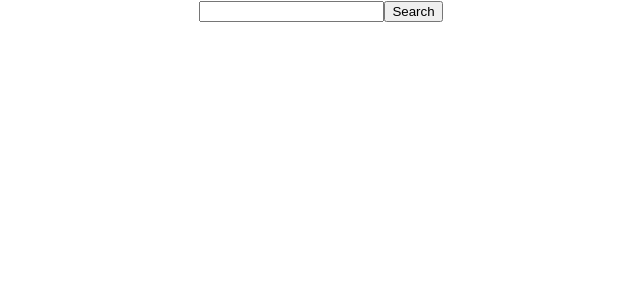
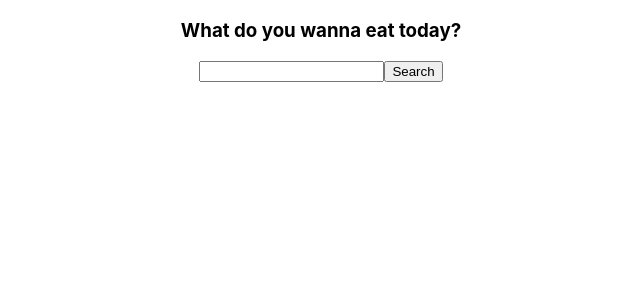
Before and after one commit to SilviaCabello/Recipes-App, a React (Create React App) app in the folder recipes/: page / in a window 1280 px wide. Shown: the top 300 px of the page, without its empty margins (319-959 px from the left). Built offline with nearby package versions, Linux system fonts and the light colour scheme.

Commit message:
add classnames to the form

```diff
--- a/recipes/src/App.js
+++ b/recipes/src/App.js
@@ -9,9 +9,10 @@
 
   return (
     <div className="App">
-      <form>
-        <input type="text"/>
-        <button type="submit">Search</button>
+      <h3>What do you wanna eat today?</h3>
+      <form className="search-form">
+        <input className="search-bar" type="text"/>
+        <button className="search-button" type="submit">Search</button>
       </form>
     </div>
   );
```
